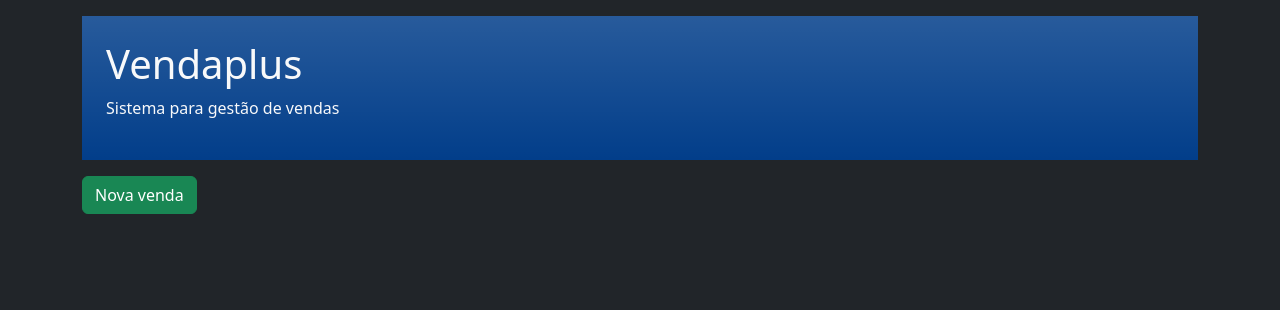
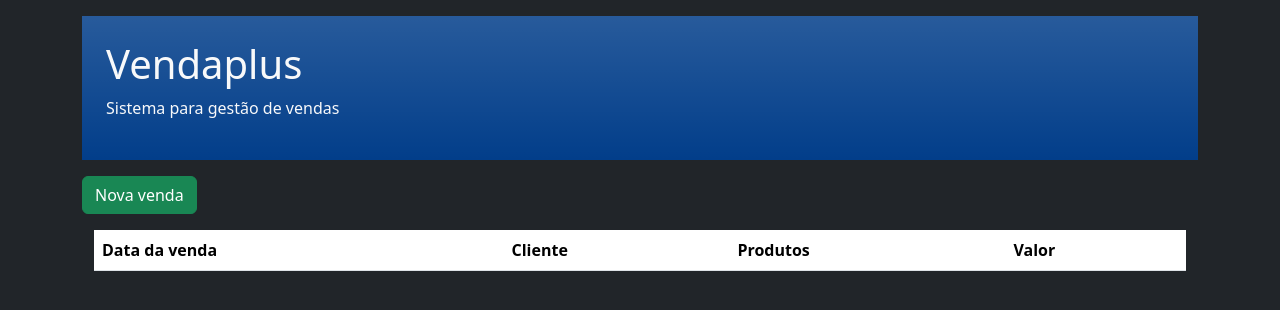
Before and after one commit to alyssongab/vendaplus, a PHP site: page / in a window 1280 px wide. Shown: the top 310 px of the page. Run offline with PHP 8.4, Linux system fonts and the light colour scheme; lists and menus that the app fills with data are empty.

Commit message:
fix: corrige navegacao de paginas

```diff
--- a/app/includes/formulario.php
+++ b/app/includes/formulario.php
@@ -1,6 +1,6 @@
 <main>
     <section class="mt-3">
-        <a href="index.php">
+        <a href="../../index.php">
             <button class="btn btn-success">Voltar</button>
         </a>
     </section>
--- a/app/includes/header.php
+++ b/app/includes/header.php
@@ -10,6 +10,12 @@
         min-height: 50px;
         resize: none;
       }
+
+      .hd {
+        background-color: #023e8a;
+        color: white;
+      }
+
     </style>
   </head>
   <body class="bg-dark">
--- a/app/includes/listagem.php
+++ b/app/includes/listagem.php
@@ -6,17 +6,20 @@
         </a>
     </section>
 
+    <section id="listagem" class="mt-3 container">
+        <table id="tabela-vendas" class="table">
+            <thead>
+                <tr>
+                    <th scope="col">Data da venda</th>
+                    <th scope="col">Cliente</th>
+                    <th scope="col">Produtos</th>
+                    <th scope="col">Valor</th>
+                </tr>
+            </thead>
+            <tbody>
+
+            </tbody>
+        </table>
+    </section>
+
 </main>
-
-<?php
-
-/*
-include('../db/conexao.php');
-
-if(conectar() != null){
-    echo "banco conectado";
-}
-else{
-    echo "deu ruim";
-}
-*/
```
Also changed, not shown: app/db/Conexao.php (+11 -0 lines).
